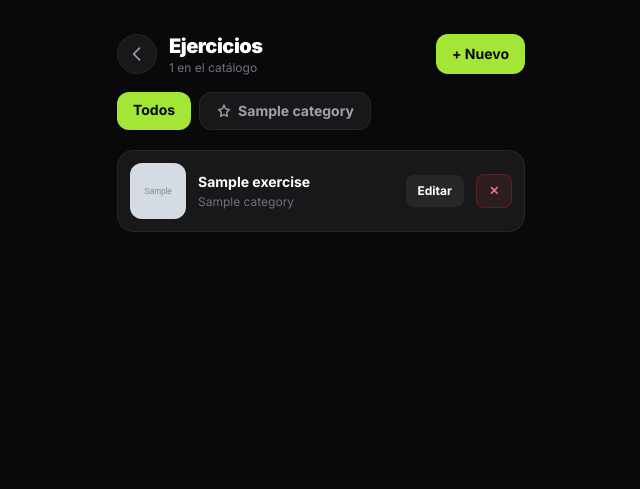
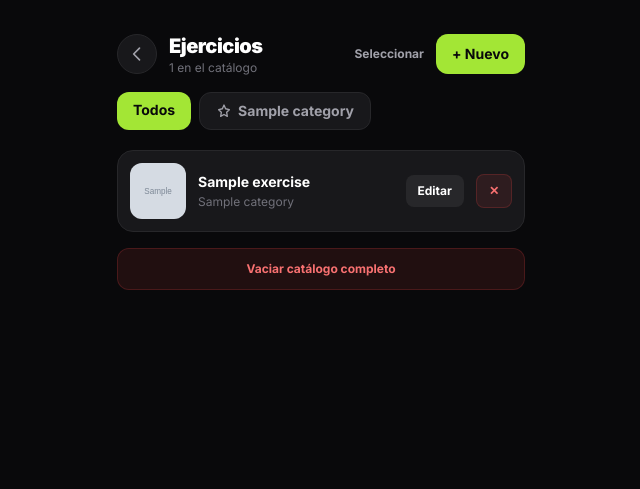
Before and after one commit to Mirages-Infinity/Mirages-Fitness, a Django app: page /panel/ejercicios/ in a window 1280 px wide. Shown: the top 489 px of the page, without its empty margins (319-959 px from the left). Run offline with Django 5.2, Linux system fonts and the light colour scheme; a user stored in the database is signed in; tables that the repository leaves empty hold one stand-in row (values such as "Sample post"); grey boxes marked "Sample" are stand-in pictures; some libraries are stand-ins or nearby versions.

Commit message:
Eliminar uno, varios o todos los ejercicios del catalogo desde el panel
Agrega seleccion multiple (igual que en Rutina y Catalogo) y un boton
para vaciar el catalogo completo, con el mismo dialogo de confirmacion
propio de la app.

Co-Authored-By: Claude Sonnet 5 <noreply@anthropic.com>

```diff
--- a/core/templates/panel/exercises.html
+++ b/core/templates/panel/exercises.html
@@ -10,8 +10,11 @@
     <h1 class="text-xl font-black tracking-tight">Ejercicios</h1>
     <p class="text-xs text-zinc-500">{{ exercises|length }} en el catálogo</p>
   </div>
+  {% if exercises %}
+  <button type="button" id="selectToggle" class="shrink-0 text-xs font-bold text-zinc-400">Seleccionar</button>
+  {% endif %}
   <a href="{% url 'panel_exercise_create' %}"
-     class="rounded-xl bg-lime-400 px-4 py-2.5 text-sm font-bold text-zinc-950 active:scale-95 transition">+ Nuevo</a>
+     class="rounded-xl bg-lime-400 px-4 py-2.5 text-sm font-bold text-zinc-950 active:scale-95 transition shrink-0">+ Nuevo</a>
 </header>
 
 {# ---- Filtro por categoria ---- #}
@@ -32,9 +35,21 @@
 
 <section class="px-5 mt-3">
   {% if exercises %}
+    <form id="bulkForm" method="post" action="{% url 'panel_exercise_bulk_delete' %}">
+      {% csrf_token %}
+      {% if selected %}<input type="hidden" name="cat" value="{{ selected }}">{% endif %}
+      <input type="hidden" name="scope" id="bulkScope" value="selected">
+
       <div class="space-y-3">
         {% for ex in exercises %}
-      <div class="flex items-center gap-3 rounded-2xl bg-zinc-900 border border-zinc-800 p-3">
+        <div class="item-row flex items-center gap-3 rounded-2xl bg-zinc-900 border border-zinc-800 p-3">
+          <label class="select-box hidden shrink-0 cursor-pointer">
+            <input type="checkbox" name="items" value="{{ ex.pk }}" class="peer sr-only item-check">
+            <span class="w-6 h-6 rounded-md border-2 border-zinc-600 flex items-center justify-center text-transparent
+                         peer-checked:bg-lime-400 peer-checked:border-lime-400 peer-checked:text-zinc-950 transition">
+              <svg class="w-4 h-4" fill="none" stroke="currentColor" stroke-width="3" viewBox="0 0 24 24"><path stroke-linecap="round" stroke-linejoin="round" d="M5 13l4 4L19 7"/></svg>
+            </span>
+          </label>
           {% if ex.image %}
             <img src="{{ ex.image.url }}" alt="{{ ex.title }}" class="w-14 h-14 rounded-xl object-cover bg-zinc-800 shrink-0">
           {% else %}
@@ -46,15 +61,42 @@
           </div>
           <a href="{% url 'panel_exercise_edit' ex.pk %}"
              class="rounded-lg bg-zinc-800 px-3 py-2 text-xs font-bold active:scale-95 transition shrink-0">Editar</a>
-        <form action="{% url 'panel_exercise_delete' ex.pk %}" method="post"
-              data-confirm="Se quitará del catálogo y de las rutinas de los usuarios."
-              data-confirm-title="¿Eliminar {{ ex.title }}?">
-          {% csrf_token %}
-          <button type="submit" class="rounded-lg bg-red-500/10 border border-red-500/20 px-3 py-2 text-xs font-bold text-red-400 active:scale-95 transition">✕</button>
-        </form>
+          <button type="submit" name="single" value="{{ ex.pk }}"
+                  data-confirm="&quot;{{ ex.title }}&quot; se quitará del catálogo y de las rutinas de los usuarios."
+                  data-confirm-title="¿Eliminar {{ ex.title }}?"
+                  class="rounded-lg bg-red-500/10 border border-red-500/20 px-3 py-2 text-xs font-bold text-red-400 active:scale-95 transition shrink-0">✕</button>
         </div>
         {% endfor %}
       </div>
+
+      {# ---- Barra de seleccion multiple ---- #}
+      <div id="bulkBar" class="hidden fixed bottom-4 inset-x-0 z-40 mx-auto max-w-md px-4">
+        <div class="rounded-2xl bg-zinc-900 border border-zinc-700 shadow-2xl p-3 flex items-center gap-2">
+          <button type="button" id="selectAll"
+                  class="rounded-lg bg-zinc-800 px-3 py-2.5 text-xs font-bold text-white active:scale-95 transition shrink-0">
+            Todos
+          </button>
+          <p class="flex-1 text-sm font-bold text-center"><span id="selCount">0</span> seleccionado<span id="selPlural"></span></p>
+          <button type="submit" id="deleteSelected" disabled
+                  data-confirm="Los ejercicios seleccionados se quitarán del catálogo y de las rutinas de los usuarios."
+                  data-confirm-title="¿Eliminar seleccionados?"
+                  class="rounded-lg bg-red-500 px-4 py-2.5 text-xs font-black text-white active:scale-95 transition shrink-0 disabled:opacity-40">
+            Eliminar
+          </button>
+        </div>
+      </div>
+    </form>
+
+    {# ---- Vaciar catalogo completo ---- #}
+    <form method="post" action="{% url 'panel_exercise_bulk_delete' %}" class="mt-4"
+          data-confirm="Se eliminarán TODOS los ejercicios del catálogo ({{ exercises|length }}) y se quitarán de las rutinas de todos los usuarios. Esta acción no se puede deshacer."
+          data-confirm-title="¿Vaciar todo el catálogo?" data-confirm-ok="Vaciar catálogo">
+      {% csrf_token %}
+      <input type="hidden" name="scope" value="all">
+      <button type="submit" class="w-full rounded-xl bg-red-500/10 border border-red-500/20 py-3 text-xs font-bold text-red-400 active:scale-95 transition">
+        Vaciar catálogo completo
+      </button>
+    </form>
   {% else %}
     <div class="rounded-2xl border border-dashed border-zinc-800 p-8 text-center mt-2">
       <span class="text-4xl">🏋️</span>
@@ -63,4 +105,50 @@
     </div>
   {% endif %}
 </section>
+
+<script>
+(function () {
+  const toggle = document.getElementById('selectToggle');
+  if (!toggle) return;
+  const bar = document.getElementById('bulkBar');
+  const checks = [...document.querySelectorAll('.item-check')];
+  const boxes = [...document.querySelectorAll('.select-box')];
+  const countEl = document.getElementById('selCount');
+  const pluralEl = document.getElementById('selPlural');
+  const delBtn = document.getElementById('deleteSelected');
+  let active = false;
+
+  function refresh() {
+    const n = checks.filter((c) => c.checked).length;
+    countEl.textContent = n;
+    pluralEl.textContent = n === 1 ? '' : 's';
+    delBtn.disabled = n === 0;
+    checks.forEach((c) => {
+      c.closest('.item-row').classList.toggle('border-lime-400/40', c.checked);
+    });
+  }
+
+  function setMode(on) {
+    active = on;
+    boxes.forEach((b) => b.classList.toggle('hidden', !on));
+    bar.classList.toggle('hidden', !on);
+    document.querySelector('main').classList.toggle('pb-24', on);
+    toggle.textContent = on ? 'Cancelar' : 'Seleccionar';
+    toggle.classList.toggle('text-lime-400', on);
+    if (!on) {
+      checks.forEach((c) => { c.checked = false; });
+      refresh();
+    }
+  }
+
+  toggle.addEventListener('click', () => setMode(!active));
+  checks.forEach((c) => c.addEventListener('change', refresh));
+
+  document.getElementById('selectAll').addEventListener('click', () => {
+    const allOn = checks.every((c) => c.checked);
+    checks.forEach((c) => { c.checked = !allOn; });
+    refresh();
+  });
+})();
+</script>
 {% endblock %}
--- a/core/urls.py
+++ b/core/urls.py
@@ -65,6 +65,7 @@ urlpatterns = [
     path('panel/ejercicios/nuevo/', views.panel_exercise_form, name='panel_exercise_create'),
     path('panel/ejercicios/<int:pk>/editar/', views.panel_exercise_form, name='panel_exercise_edit'),
     path('panel/ejercicios/<int:pk>/eliminar/', views.panel_exercise_delete, name='panel_exercise_delete'),
+    path('panel/ejercicios/eliminar/', views.panel_exercise_bulk_delete, name='panel_exercise_bulk_delete'),
     path('panel/usuarios/', views.panel_users, name='panel_users'),
     path('panel/usuarios/<int:pk>/toggle/', views.panel_user_toggle, name='panel_user_toggle'),
     path('panel/usuarios/<int:pk>/eliminar/', views.panel_user_delete, name='panel_user_delete'),
--- a/core/views.py
+++ b/core/views.py
@@ -6,6 +6,7 @@ from django.contrib.auth.decorators import login_required, user_passes_test
 from django.contrib.auth.models import User
 from django.db.models import Count, Max, Q
 from django.shortcuts import get_object_or_404, redirect, render
+from django.urls import reverse
 from django.views.decorators.http import require_POST
 
 from django.http import HttpResponse
@@ -1062,6 +1063,42 @@ def panel_exercise_delete(request, pk):
 
 
 @admin_required
+@require_POST
+def panel_exercise_bulk_delete(request):
+    """Elimina uno, varios o todos los ejercicios del catalogo a la vez."""
+    single = request.POST.get('single')
+    scope = request.POST.get('scope', 'selected')
+    exercises = Exercise.objects.all()
+
+    if single:
+        target = exercises.filter(pk=single)
+    elif scope == 'all':
+        target = exercises
+    else:
+        target = exercises.filter(pk__in=request.POST.getlist('items'))
+
+    count = target.count()
+    if count:
+        target.delete()
+        if scope == 'all' and not single:
+            messages.success(request, f'Catálogo vaciado: {count} ejercicios eliminados.')
+        else:
+            messages.success(
+                request,
+                f'{count} ejercicio{"s" if count != 1 else ""} '
+                f'eliminado{"s" if count != 1 else ""} del catálogo.',
+            )
+    else:
+        messages.error(request, 'No seleccionaste ningún ejercicio.')
+
+    url = reverse('panel_exercises')
+    cat = request.POST.get('cat')
+    if cat:
+        url += f'?cat={cat}'
+    return redirect(url)
+
+
+@admin_required
 def panel_users(request):
     users = (
         User.objects
```
Lines whose indentation alone changed are shown as unchanged.
